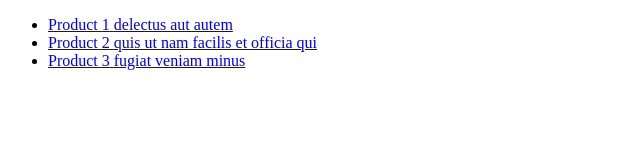
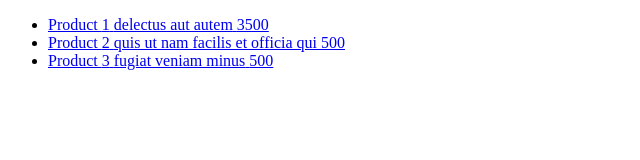
Before and after one commit to iktarun/nextjs-learning, a Next.js app: page /products in a window 1280 px wide. Shown: the top 160 px of the page, without its empty margins (0-640 px from the left). Built offline with nearby package versions, Linux system fonts and the light colour scheme; data requests are answered from the project's data file.

Commit message:
ISR part2

```diff
--- a/db.json
+++ b/db.json
@@ -5,7 +5,7 @@
       "id": 1,
       "title": "delectus aut autem",
       "completed": false,
-      "price": 500,
+      "price": 3500,
       "description": "1- Lorem Ipsum is simply dummy text of the printing and typesetting industry. Lorem Ipsum has been the industry's standard dummy text ever since the 1500s, when an unknown printer took a galley of type and scrambled it to make a type specimen book. It has survived not only five centuries, but also the leap into electronic typesetting, remaining essentially unchanged. It was popularised in the 1960s with the release of Letraset sheets containing Lorem Ipsum passages, and more recently with desktop publishing software like Aldus PageMaker including versions of Lorem Ipsum"
     },
     {
--- a/pages/products/[productId].js
+++ b/pages/products/[productId].js
@@ -29,6 +29,7 @@ export async function getStaticProps(context) {
     props: {
       product: data,
     },
+    revalidate: 10,
   };
 }
 
--- a/pages/products/index.js
+++ b/pages/products/index.js
@@ -9,7 +9,7 @@ function ProductList({ products }) {
             <li key={product.id}>
               <Link href={`/products/${product.id}`}>
                 <a>
-                  Product {product.id} {product.title}
+                  Product {product.id} {product.title} {product.price}
                 </a>
               </Link>
             </li>
@@ -23,6 +23,7 @@ function ProductList({ products }) {
 export default ProductList;
 
 export async function getStaticProps() {
+  console.log("Generating / Regenerating ProductList");
   const response = await fetch("http://localhost:4000/products");
   const data = await response.json();
 
@@ -30,5 +31,6 @@ export async function getStaticProps() {
     props: {
       products: data,
     },
+    revalidate: 10,
   };
 }
```
